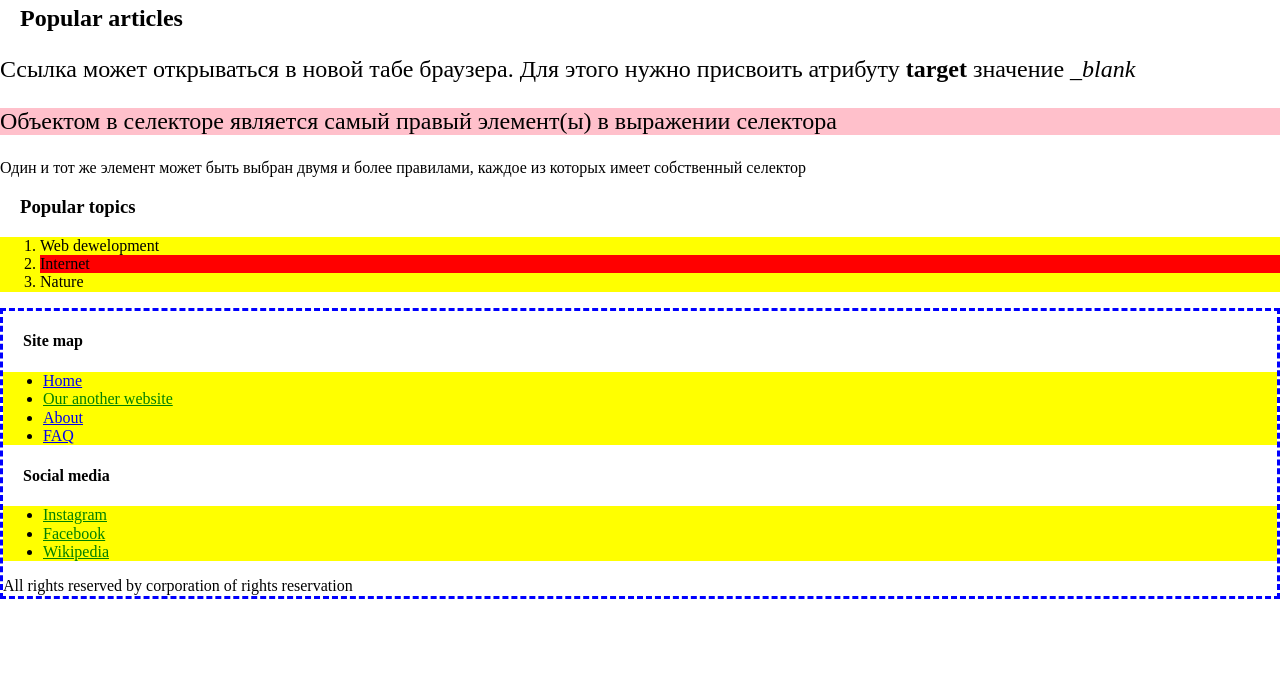
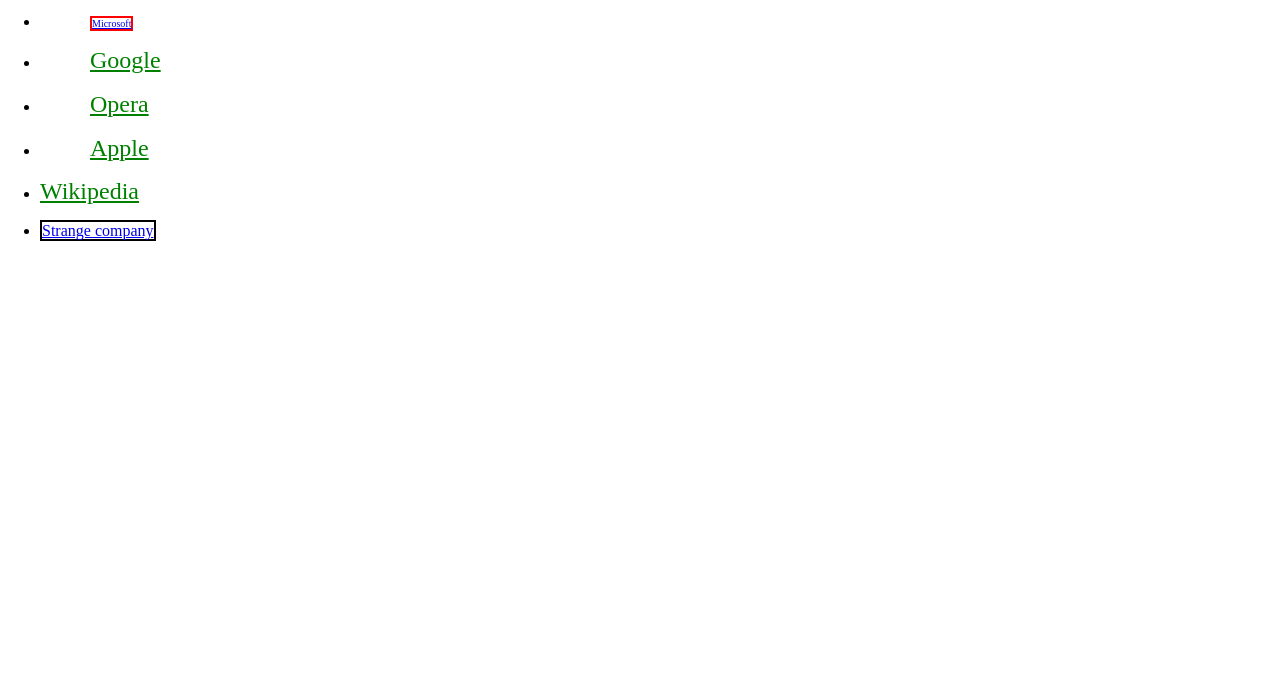
Before and after one commit to TkachenkoSasha/Task2Lesson4, a plain HTML site: page index.html in a window 1280 px wide. Shown: the part 101-800 px from the top of the page. Drawn offline with nearby package versions, Linux system fonts and the light colour scheme.

Commit message:
Lesson6 task1 try1

```diff
--- a/index.html
+++ b/index.html
@@ -3,59 +3,52 @@
 
 <head>
     <meta charset="UTF-8">
-    <title>Селекторы</title>
+    <title>Operators in attribute selectors</title>
     <link rel="stylesheet" href="https://cdnjs.cloudflare.com/ajax/libs/normalize/8.0.1/normalize.min.css"
         integrity="sha256-l85OmPOjvil/SOvVt3HnSSjzF1TUMyT9eV0c2BzEGzU=" crossorigin="anonymous" />
     <link rel="stylesheet" href="style.css">
 </head>
 
 <body>
-    <header>
-        <h1>Селекторы атрибутов</h1>
-        <nav class="navigation"></nav>
-    </header>
-    <main>
-        <section>
-            <h2>Popular articles</h2>
-            <article class="new">
-                <p>Ссылка может открываться в новой табе браузера. Для этого нужно присвоить атрибуту <b>target</b> значение <i>_blank</i></p>
-            </article>
-            <article class="new posted-today">
-                <p>Объектом в селекторе является самый правый элемент(ы) в выражении селектора</p>
-            </article>
-            <article>
-                <p>Один и тот же элемент может быть выбран двумя и более правилами, каждое из которых имеет собственный селектор</p>
-            </article>
-        </section>
-        <aside>
-            <h3>Popular topics</h3>
-            <ol>
-                <li class="topic most-popular">Web dewelopment</li>
-                <li class="topic new">Internet</li>
-                <li class="topic">Nature</li>
-            </ol>
-        </aside>
-    </main>
-    <footer>
-        <section>
-            <h4>Site map</h4>
-            <ul>
-                <li><a href="#">Home</a></li>
-                <li><a href="#" target="_blank">Our another website</a></li>
-                <li><a href="#">About</a></li>
-                <li><a href="#">FAQ</a></li>
-            </ul>
-        </section>
-        <section>
-            <h4>Social media</h4>
-            <ul>
-                <li><a href="https://www.instagram.com" target="_blank">Instagram</a></li>
-                <li><a href="https://www.facebook.com" target="_blank">Facebook</a></li>
-                <li><a href="https://www.wikipedia.org" target="_blank">Wikipedia</a></li>
-            </ul>
-        </section>
-        <span>All rights reserved by corporation of rights reservation</span>
-    </footer>
+    <h1 class="page-header">Operators in attribute selectors</h1>
+
+    <ul>
+        <li>
+            <a href="https://www.mozilla.org" title="link" lang="en-gb">
+                Mozilla
+            </a>
+        </li>
+        <li>
+            <a href="broken link https://microsoft.com" lang="english">
+                Microsoft
+            </a>
+        </li>
+        <li>
+            <a href="https://www.google.com" title="item popular">
+                Google
+            </a>
+        </li>
+        <li>
+            <a href="https://www.opera.com" title="popular item" lang="en-us">
+                Opera
+            </a>
+        </li>
+        <li>
+            <a href="https://www.apple.com" title="link popular">
+                Apple
+            </a>
+        </li>
+        <li>
+            <a href="https://www.wikipedia.org/" title="super-popular">
+                Wikipedia
+            </a>
+        </li>
+        <li title="item">
+            <a target="_blank" href="https://broken.org/">
+                Strange company
+            </a>
+        </li>
+    </ul>
 </body>
 
 </html>
--- a/style.css
+++ b/style.css
@@ -1,27 +1,27 @@
-[target="_blank"] {
+li {
+    margin-bottom: 16px;
+}
+
+a[target="_blank"] {
+    border: 2px solid black;
+}
+
+a[href^="broken"] {
+    border: 2px solid red;
+}
+
+a[href$=".com"] {
+    margin-left: 50px;
+}
+
+a[lang|="en"], a[lang^="en"] {
+    font-size: 10px;
+}
+
+a[href*="www"]{
     color: green;
 }
 
-ul, ol {
-    background-color: yellow;
-}
-
-footer, header {
-    border: 3px dashed blue;
-}
-
-h1, h2, h3, h4 {
-    margin-left: 20px;
-}
-
-article.new {
+a[title*="popular"]{
     font-size: 24px;
 }
-
-li.new {
-    background-color: red;
-}
-
-.new.posted-today {
-    background-color: pink;
-}
```
